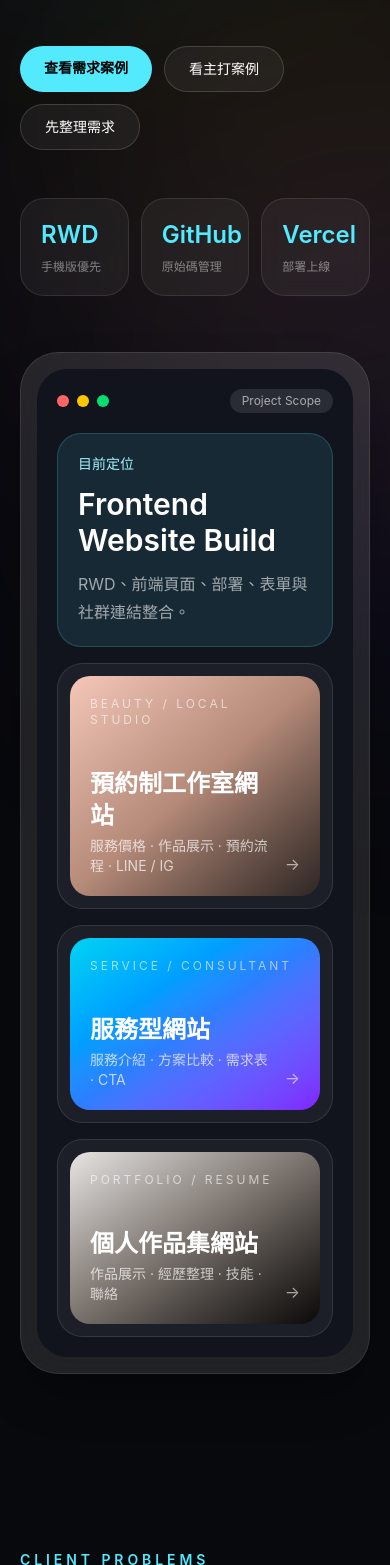
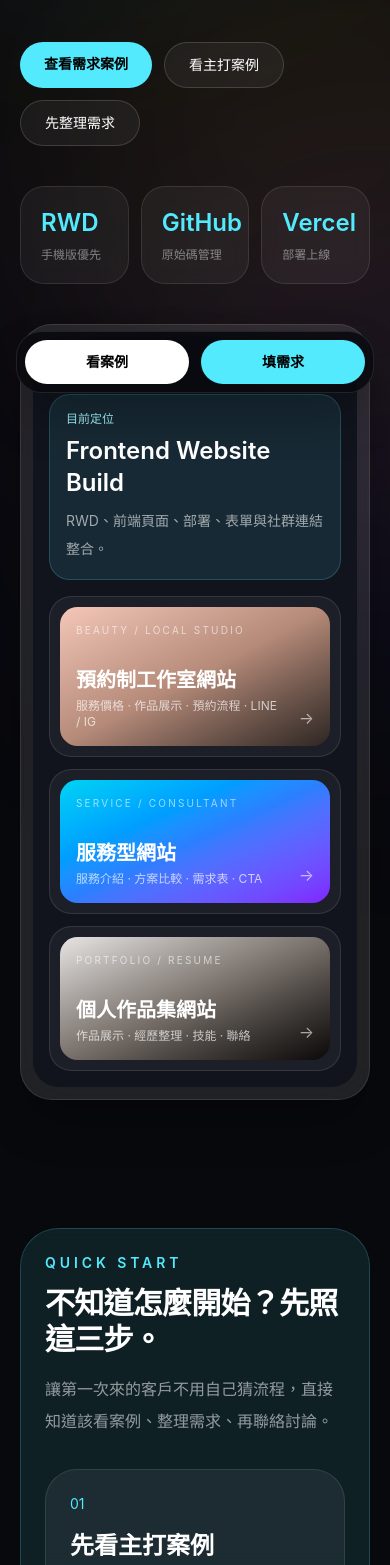
Before and after one commit to QingyuJin/qingyu-web-studio, a React (Vite) app: page / in a window 390 px wide. Shown: the part 435-2000 px from the top of the page. Built offline with nearby package versions, Linux system fonts and the light colour scheme.

Commit message:
improve mobile homepage conversion

```diff
--- a/src/App.jsx
+++ b/src/App.jsx
@@ -284,6 +284,27 @@ const scopeItems = {
   ],
 }
 
+const quickStart = [
+  {
+    title: "先看主打案例",
+    desc: "從 Luma Nail Studio 了解預約制工作室網站可以怎麼整理服務、價格、作品與預約流程。",
+    link: "/luma-nail",
+    cta: "查看 Luma 案例",
+  },
+  {
+    title: "整理網站需求",
+    desc: "不知道怎麼開始也沒關係，可以先用需求表整理網站用途、內容、功能、預算與時程。",
+    link: "/brief",
+    cta: "填寫需求方向",
+  },
+  {
+    title: "傳給我初步討論",
+    desc: "把目前想法、參考風格、現有素材和預算範圍傳給我，我會先判斷是否適合小型網站範圍。",
+    link: "#contact",
+    cta: "聯絡我",
+  },
+]
+
 function App() {
   return (
     <Routes>
@@ -300,7 +321,7 @@ function App() {
 
 function HomePage() {
   return (
-    <main className="min-h-screen overflow-hidden bg-[#08090d] text-white">
+    <main className="min-h-screen overflow-hidden bg-[#08090d] pb-20 text-white md:pb-0">
       <PointerEffects />
       <BackgroundGlow />
 
@@ -309,6 +330,13 @@ function HomePage() {
           <a href="#" className="font-semibold tracking-tight">
             Qingyu Web Studio
           </a>
+
+          <Link
+            to="/brief"
+            className="rounded-full bg-white px-4 py-2 text-xs font-semibold text-black transition hover:bg-cyan-200 md:hidden"
+          >
+            需求表
+          </Link>
 
           <nav className="hidden items-center gap-7 text-sm text-white/55 md:flex">
             <a href="#problems" className="hover:text-white">
@@ -345,7 +373,7 @@ function HomePage() {
         </div>
       </header>
 
-      <section className="relative mx-auto grid max-w-7xl gap-14 px-5 pb-24 pt-16 md:grid-cols-[1.02fr_0.98fr] md:items-center md:pb-32 md:pt-28">
+      <section className="relative mx-auto grid max-w-7xl gap-10 px-5 pb-20 pt-14 md:grid-cols-[1.02fr_0.98fr] md:items-center md:gap-14 md:pb-32 md:pt-28">
         <div>
           <div className="mb-5 inline-flex max-w-full rounded-full border border-cyan-300/20 bg-cyan-300/10 px-4 py-2 text-xs leading-5 text-cyan-100 backdrop-blur sm:text-sm">
             資訊工程學生｜前端網站製作・RWD・部署上線
@@ -361,7 +389,7 @@ function HomePage() {
             並協助表單、社群連結、Vercel 部署與基本 SEO 設定。
           </p>
 
-          <div className="mt-10 flex flex-wrap gap-3">
+          <div className="mt-9 flex flex-wrap gap-3">
             <RippleLink
               href="#cases"
               className="rounded-full bg-cyan-300 px-6 py-3 text-sm font-semibold text-black transition hover:bg-cyan-200"
@@ -384,7 +412,7 @@ function HomePage() {
             </RippleLink>
           </div>
 
-          <div className="mt-12 grid max-w-2xl grid-cols-3 gap-3">
+          <div className="mt-10 grid max-w-2xl grid-cols-3 gap-3 md:mt-12">
             <Stat number="RWD" label="手機版優先" />
             <Stat number="GitHub" label="原始碼管理" />
             <Stat number="Vercel" label="部署上線" />
@@ -393,6 +421,8 @@ function HomePage() {
 
         <ProjectConsole />
       </section>
+
+      <QuickStartSection />
 
       <section id="problems" className="relative mx-auto max-w-7xl px-5 py-20">
         <SectionHeading
@@ -523,7 +553,9 @@ function HomePage() {
       </section>
 
       <GrowthSetupSection />
+
       <LaunchKitSection />
+
       <ModuleSystemSection />
 
       <section id="tech" className="relative mx-auto max-w-7xl px-5 py-20">
@@ -656,53 +688,114 @@ function HomePage() {
           </div>
         </div>
       </section>
+
+      <MobileBottomCTA />
     </main>
+  )
+}
+
+function QuickStartSection() {
+  return (
+    <section className="relative mx-auto max-w-7xl px-5 py-12 md:py-20">
+      <div className="rounded-[2.4rem] border border-cyan-300/20 bg-cyan-300/10 p-6 backdrop-blur md:p-8">
+        <div className="mb-8 flex flex-col gap-4 md:flex-row md:items-end md:justify-between">
+          <div>
+            <p className="text-sm font-semibold uppercase tracking-[0.28em] text-cyan-300">
+              Quick Start
+            </p>
+            <h2 className="mt-3 text-3xl font-semibold tracking-tight md:text-5xl">
+              不知道怎麼開始？先照這三步。
+            </h2>
+          </div>
+          <p className="max-w-md leading-8 text-white/55">
+            讓第一次來的客戶不用自己猜流程，直接知道該看案例、整理需求、再聯絡討論。
+          </p>
+        </div>
+
+        <div className="grid gap-4 md:grid-cols-3">
+          {quickStart.map((item, index) => (
+            <SpotlightLink
+              key={item.title}
+              to={item.link.startsWith("/") ? item.link : undefined}
+              href={item.link.startsWith("#") ? item.link : undefined}
+              className="rounded-[2rem] border border-white/10 bg-white/[0.06] p-6 transition hover:-translate-y-1 hover:bg-white/[0.1]"
+            >
+              <p className="text-sm text-cyan-300">0{index + 1}</p>
+              <h3 className="mt-4 text-2xl font-semibold">{item.title}</h3>
+              <p className="mt-4 leading-7 text-white/55">{item.desc}</p>
+              <p className="mt-5 text-sm font-semibold text-cyan-300">
+                {item.cta} →
+              </p>
+            </SpotlightLink>
+          ))}
+        </div>
+      </div>
+    </section>
+  )
+}
+
+function MobileBottomCTA() {
+  return (
+    <div className="fixed bottom-4 left-4 right-4 z-50 grid grid-cols-2 gap-3 rounded-[1.6rem] border border-white/10 bg-[#08090d]/85 p-2 shadow-2xl shadow-black/40 backdrop-blur-xl md:hidden">
+      <Link
+        to="/luma-nail"
+        className="flex items-center justify-center rounded-full bg-white px-4 py-3 text-sm font-semibold text-black"
+      >
+        看案例
+      </Link>
+      <Link
+        to="/brief"
+        className="flex items-center justify-center rounded-full bg-cyan-300 px-4 py-3 text-sm font-semibold text-black"
+      >
+        填需求
+      </Link>
+    </div>
   )
 }
 
 function ProjectConsole() {
   return (
     <div className="relative">
-      <div className="rounded-[2.4rem] border border-white/10 bg-white/10 p-4 shadow-2xl shadow-black/40 backdrop-blur-xl">
-        <div className="rounded-[1.9rem] bg-[#11141d] p-5">
-          <div className="mb-5 flex items-center justify-between">
+      <div className="rounded-[2rem] border border-white/10 bg-white/10 p-3 shadow-2xl shadow-black/40 backdrop-blur-xl md:rounded-[2.4rem] md:p-4">
+        <div className="rounded-[1.6rem] bg-[#11141d] p-4 md:rounded-[1.9rem] md:p-5">
+          <div className="mb-4 flex items-center justify-between md:mb-5">
             <div className="flex gap-2">
-              <span className="h-3 w-3 rounded-full bg-red-400" />
-              <span className="h-3 w-3 rounded-full bg-yellow-400" />
-              <span className="h-3 w-3 rounded-full bg-green-400" />
+              <span className="h-2.5 w-2.5 rounded-full bg-red-400 md:h-3 md:w-3" />
+              <span className="h-2.5 w-2.5 rounded-full bg-yellow-400 md:h-3 md:w-3" />
+              <span className="h-2.5 w-2.5 rounded-full bg-green-400 md:h-3 md:w-3" />
             </div>
-            <span className="rounded-full bg-white/10 px-3 py-1 text-xs text-white/60">
+            <span className="rounded-full bg-white/10 px-3 py-1 text-[11px] text-white/60 md:text-xs">
               Project Scope
             </span>
           </div>
 
-          <div className="rounded-[1.5rem] border border-cyan-300/20 bg-cyan-300/10 p-5">
-            <p className="text-sm text-cyan-200">目前定位</p>
-            <h2 className="mt-3 text-3xl font-semibold">
+          <div className="rounded-[1.3rem] border border-cyan-300/20 bg-cyan-300/10 p-4 md:rounded-[1.5rem] md:p-5">
+            <p className="text-xs text-cyan-200 md:text-sm">目前定位</p>
+            <h2 className="mt-2 text-2xl font-semibold md:mt-3 md:text-3xl">
               Frontend Website Build
             </h2>
-            <p className="mt-3 leading-7 text-white/60">
+            <p className="mt-2 text-sm leading-7 text-white/60 md:mt-3 md:text-base">
               RWD、前端頁面、部署、表單與社群連結整合。
             </p>
           </div>
 
-          <div className="mt-4 grid gap-4">
+          <div className="mt-4 grid gap-3 md:gap-4">
             {primaryCases.map((item, index) => (
               <SpotlightLink
                 key={item.title}
                 to={item.link}
-                className={`group rounded-[1.6rem] border border-white/10 bg-white/5 p-3 transition hover:-translate-y-1 hover:bg-white/10 ${
+                className={`group rounded-[1.4rem] border border-white/10 bg-white/5 p-2.5 transition hover:-translate-y-1 hover:bg-white/10 md:rounded-[1.6rem] md:p-3 ${
                   index === 1 ? "md:ml-8" : ""
                 }`}
               >
-                <div className={`rounded-[1.25rem] bg-gradient-to-br ${item.color} p-5`}>
-                  <p className="text-xs uppercase tracking-[0.25em] text-white/60">
+                <div className={`rounded-[1.1rem] bg-gradient-to-br ${item.color} p-4 md:rounded-[1.25rem] md:p-5`}>
+                  <p className="text-[10px] uppercase tracking-[0.22em] text-white/60 md:text-xs">
                     {item.subtitle}
                   </p>
-                  <div className="mt-10 flex items-end justify-between gap-4">
+                  <div className="mt-7 flex items-end justify-between gap-4 md:mt-10">
                     <div>
-                      <p className="text-2xl font-semibold">{item.title}</p>
-                      <p className="mt-1 text-sm text-white/70">
+                      <p className="text-xl font-semibold md:text-2xl">{item.title}</p>
+                      <p className="mt-1 text-xs text-white/70 md:text-sm">
                         {item.tags.join(" · ")}
                       </p>
                     </div>
```
